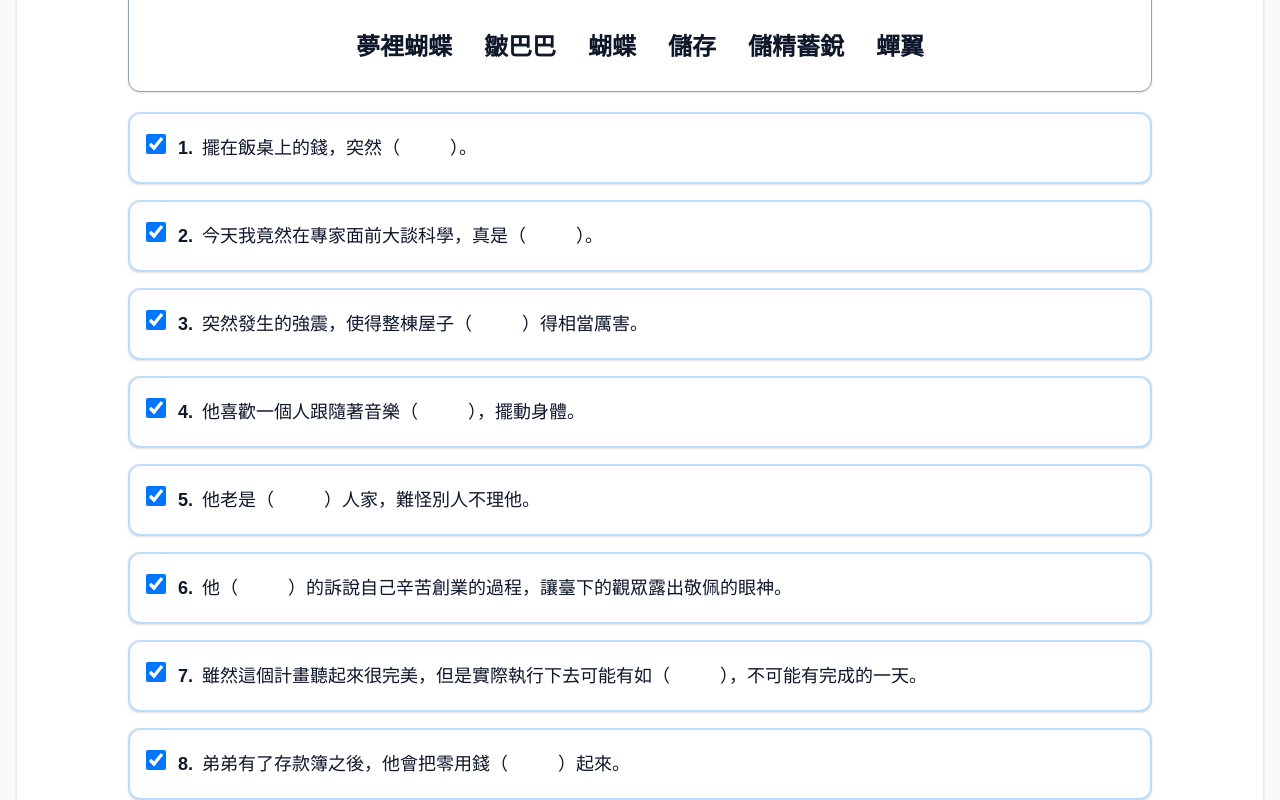
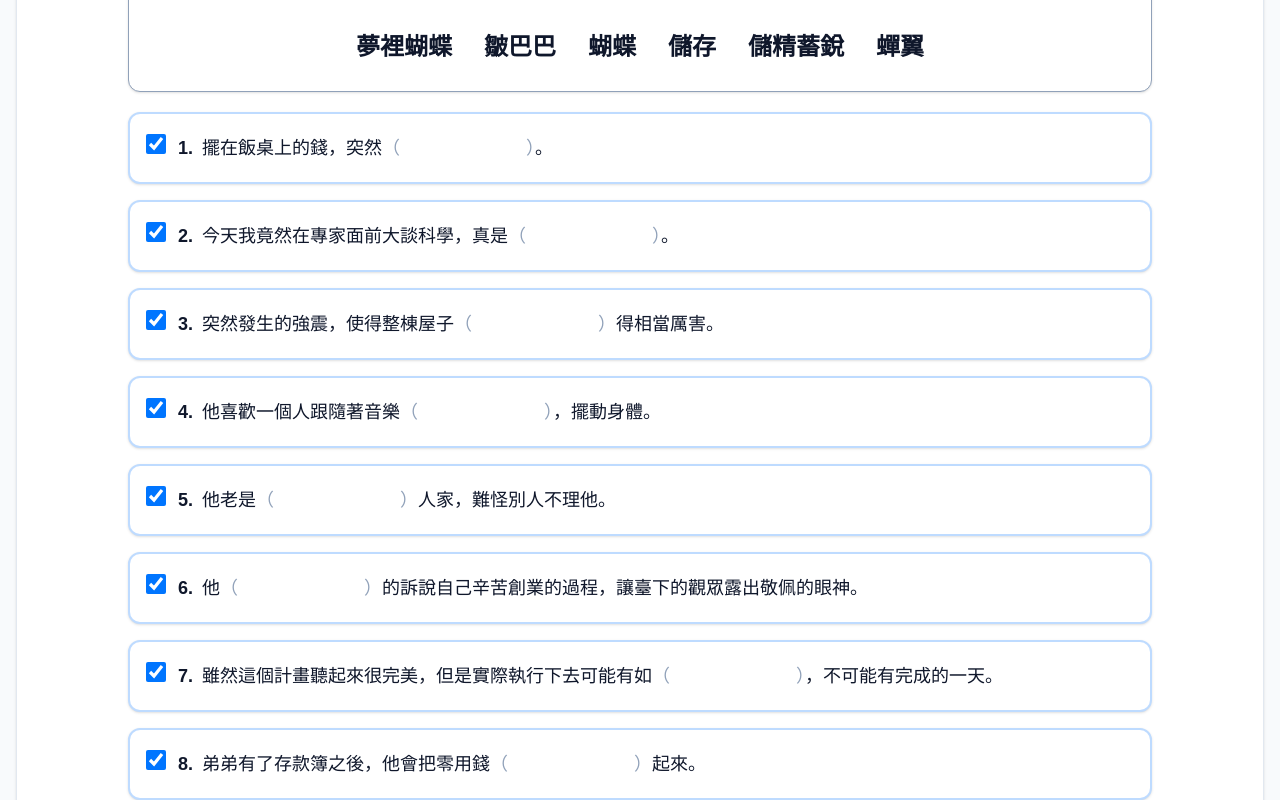
Before and after one commit to chy23/study-guide-generator, a React (Vite) app: page / in a window 1280 px wide. Shown: the part 1320-2120 px from the top of the page. Built offline with nearby package versions, Linux system fonts and the light colour scheme.

Commit message:
加長任務三學用版的答題空格

```diff
--- a/src/components/LessonViewer.jsx
+++ b/src/components/LessonViewer.jsx
@@ -44,7 +44,9 @@ const LessonViewer = ({ lesson, selections, toggleSelection, isTeacherMode }) =>
               {part}
               {i < parts.length - 1 && (
                 <span>
-                  （{isTeacherMode ? <span className="text-red-600 font-bold mx-1">{item.answer}</span> : <span className="mx-4">　</span>}）
+                  {isTeacherMode ? `( ` : ''}
+                  {isTeacherMode ? <span className="text-red-600 font-bold mx-1">{item.answer}</span> : <span className="text-slate-400">（　　　　　　　）</span>}
+                  {isTeacherMode ? ` )` : ''}
                 </span>
               )}
             </React.Fragment>
--- a/src/utils/exportUtils.js
+++ b/src/utils/exportUtils.js
@@ -105,7 +105,7 @@ export function getExportHTMLContent(lesson, selections, isTeacher, showWatermar
       let sentence = item.sentence;
       const blank = isTeacher
         ? `( <span style="color:red; font-weight:bold;">${item.answer}</span> )`
-        : `(       )`;
+        : `（　　　　　　　）`;
       sentence = sentence.replace(/（\s*）|\(\s*\)/g, blank);
       fillInHtml += `<div style="margin-bottom: 12px; line-height: 1.8;">(${index + 1}) ${sentence}</div>`;
     });
```
